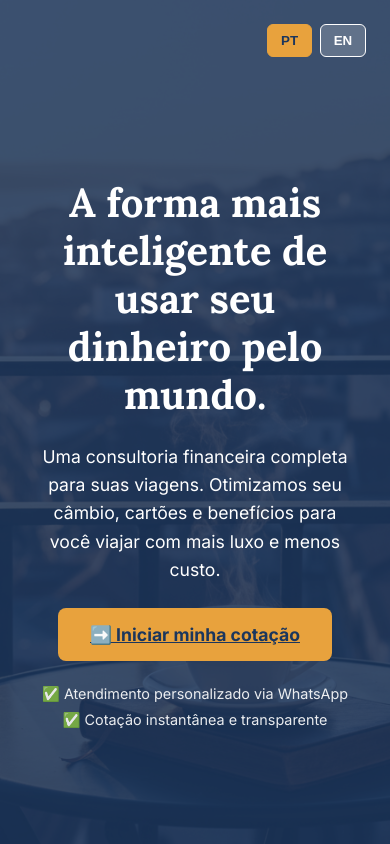
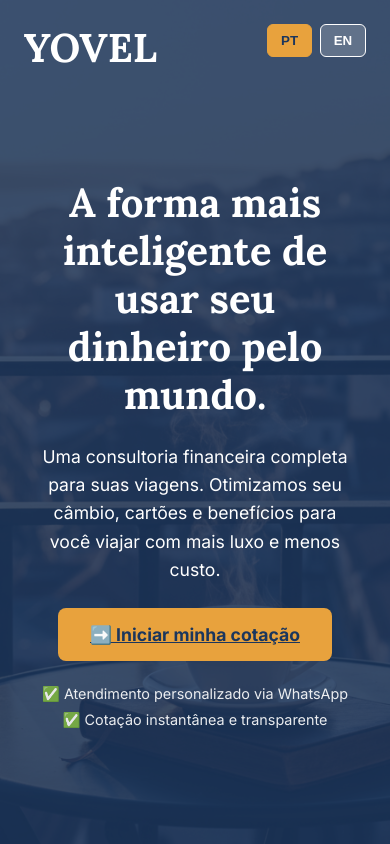
Before and after one commit to matheusmelo-cabelo/yovel-site, a React (Vite) app: page / in a window 390 px wide. Shown: the top 844 px of the page. Built offline with nearby package versions, Linux system fonts and the light colour scheme.

Commit message:
feat: Implement i18n and brand name display
- Implements full internationalization (i18n) with a language switcher for Portuguese and English.
- Adds the YOVEL brand name to the header with prominent styling.

```diff
--- a/src/App.css
+++ b/src/App.css
@@ -67,6 +67,18 @@ body {
   background-color: var(--azul-yovel);
   opacity: 0.85;
   z-index: 1;
+}
+
+.brand-name {
+  position: absolute;
+  top: 2rem;
+  left: 2rem;
+  font-family: var(--font-serif);
+  font-size: 3.5rem;
+  color: var(--branco-puro);
+  z-index: 100;
+  font-weight: 700;
+  line-height: 1.2;
 }
 
 .language-switcher {
@@ -604,6 +616,12 @@ body {
     gap: 0.5rem;
   }
 
+  .brand-name {
+    top: 1.5rem;
+    left: 1.5rem;
+    font-size: 2.5rem;
+  }
+
   .language-switcher {
     top: 1.5rem;
     right: 1.5rem;
--- a/src/App.jsx
+++ b/src/App.jsx
@@ -280,6 +280,7 @@ function App() {
   return (
     <div className="App">
       <header className="hero-section">
+        <div className="brand-name">YOVEL</div>
         <div className="language-switcher">
           <button onClick={() => setLanguage('pt')} className={language === 'pt' ? 'active' : ''}>PT</button>
           <button onClick={() => setLanguage('en')} className={language === 'en' ? 'active' : ''}>EN</button>
@@ -426,7 +427,9 @@ function App() {
       <section className="final-cta-section">
         <h2 className="final-cta-headline">{t('final_cta_title')}</h2>
         <p className="section-subtitle">{t('final_cta_subtitle')}</p>
-        <a href="https://wa.me/5521993765041" target="_blank" rel="noopener noreferrer" className="whatsapp-cta">{t('exclusive_cta')}</a>
+        <a href="https://wa.me/5521993765041" target="_blank" rel="noopener noreferrer" className="whatsapp-cta">
+              {t('exclusive_cta')}
+            </a>
       </section>
     </div>
   );
```
